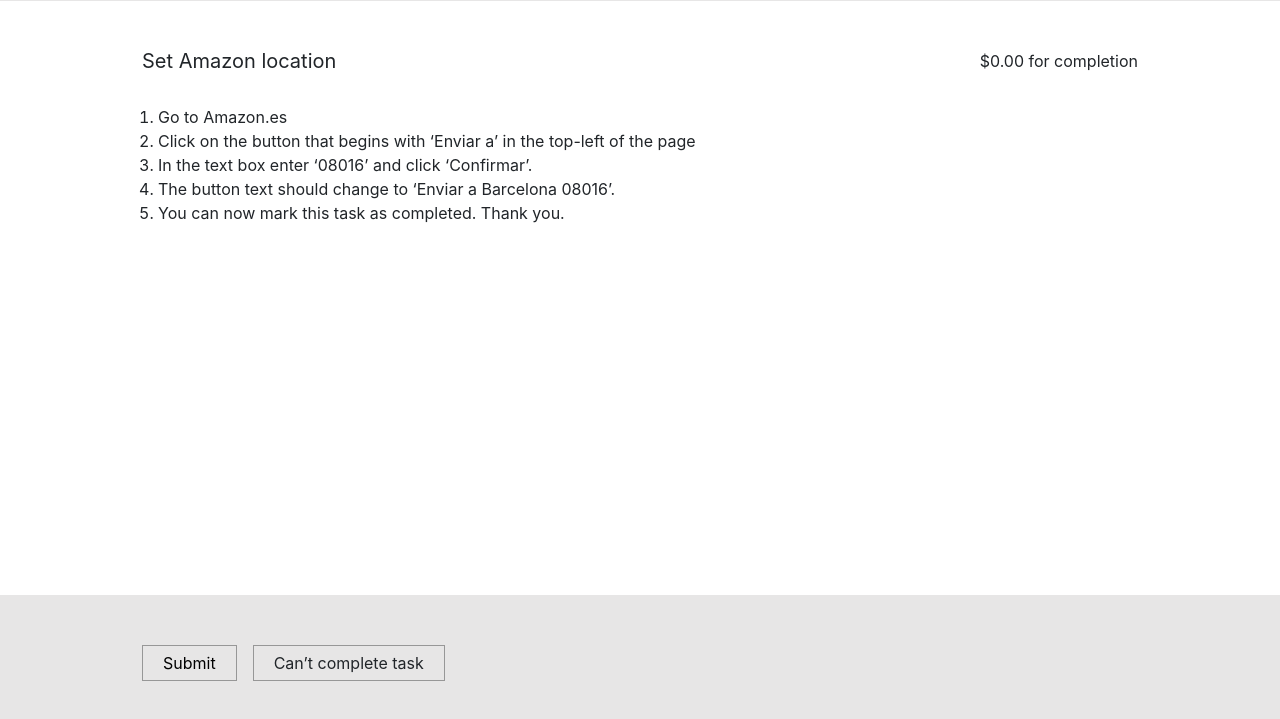
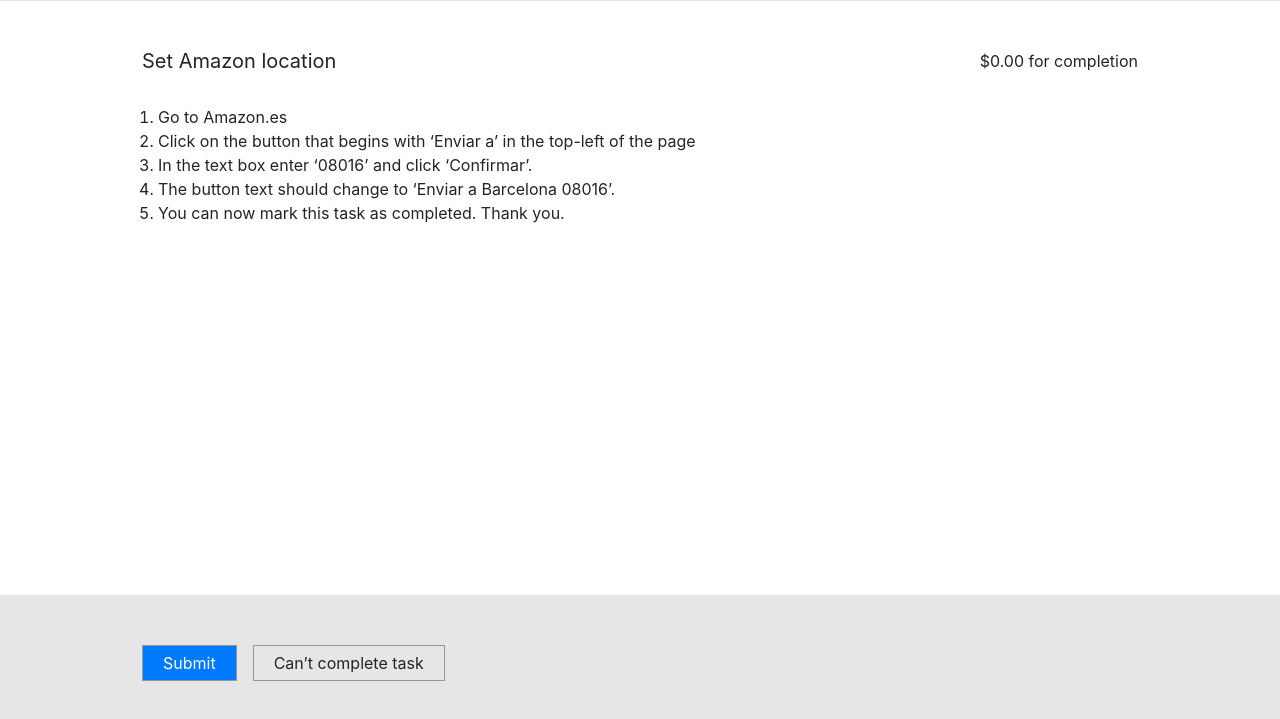
Before and after one commit to akib1997/yorkey, a plain HTML site: page tasks-2.html in a window 1280 px wide. Shown: the part 69-788 px from the top of the page. Drawn offline with nearby package versions, Linux system fonts and the light colour scheme.

Commit message:
Second Commit

```diff
--- a/tasks-2.html
+++ b/tasks-2.html
@@ -91,7 +91,7 @@
             <div class="col-12">
                <form class="form">
                   <div class="d-flex flex-wrap">
-                     <button type="button">Submit</button>
+                     <button type="button" class="btn-primary">Submit</button>
                      <a href="#" data-toggle="modal" data-target="#can’t-complete" class="d-block ml-3">Can’t
                         complete task</a>
                   </div>
```
Also changed, not shown: tasks-3.html (+1 -1 lines).
